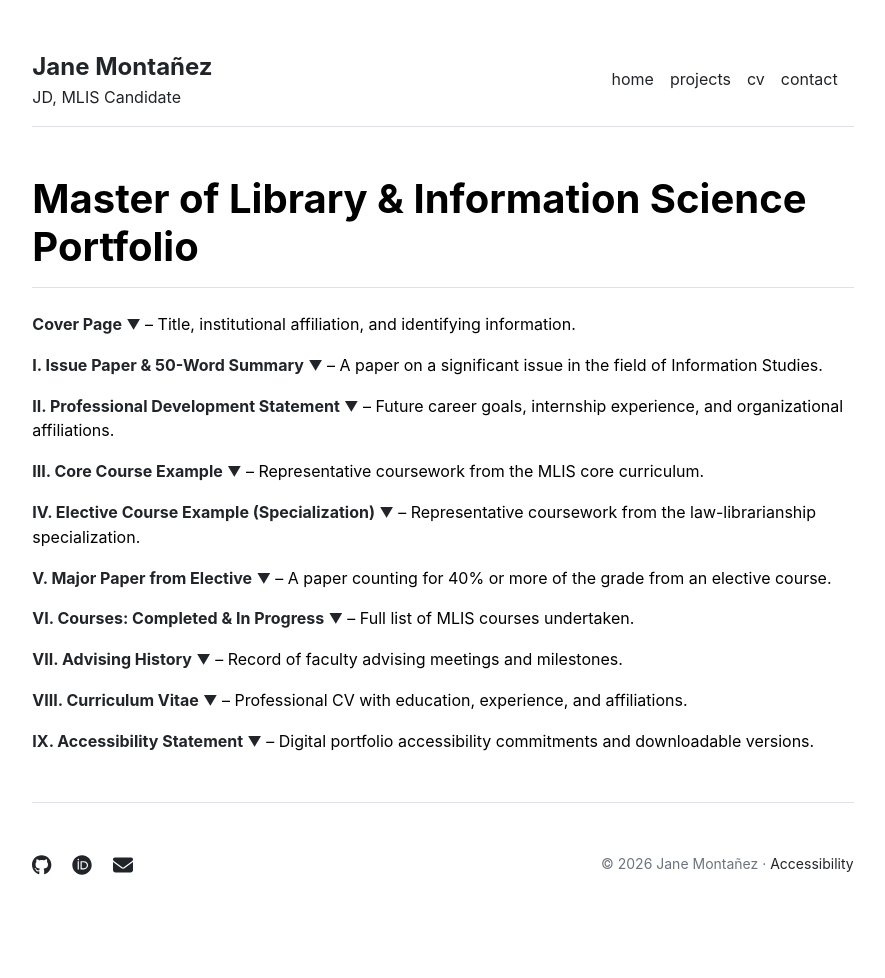
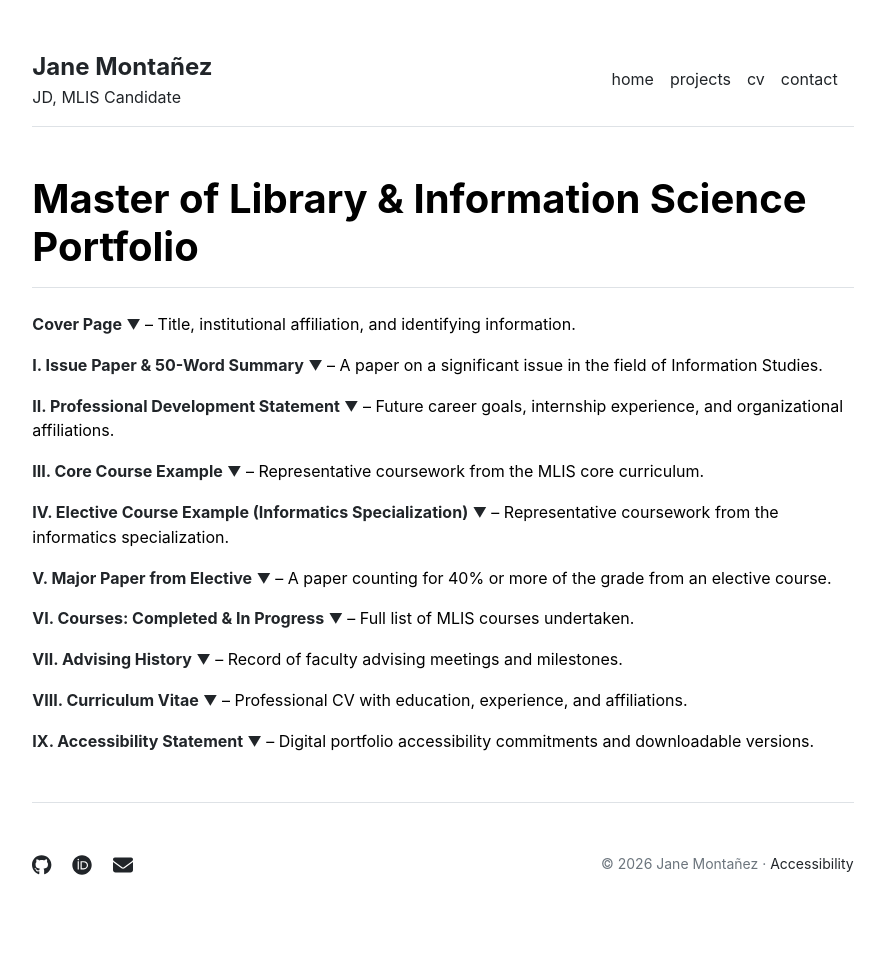
Before and after one commit to janemontanez/janemontanez.net, a Jekyll site: the page portfolio/index.html, which Jekyll copies as it is, in a window 1280 px wide. Shown: the whole page, without its empty margins (197-1082 px from the left). Built offline with Jekyll 4.4.1, drawn with Linux system fonts in a browser that asks for light colours.

Commit message:
portfolio: add 50-word summary, IS 289/CBPPWN elective example

```diff
--- a/portfolio/index.html
+++ b/portfolio/index.html
@@ -73,6 +73,7 @@
           <div class="collapse" id="sec-issue">
             <div class="card card-body mb-3" style="border-left: 4px solid #212529;">
               <p class="mb-2"><em>The Question Is the Mechanism: AI Personhood Evaluation and the Classificatory Apparatus of Selective Recognition</em></p>
+              <p class="fst-italic small border-start ps-3 mb-3" style="border-left-width: 3px !important;">This paper identifies a five-part classificatory apparatus&mdash;criteria-setting, professional gatekeeping, self-account subordination, evidence inversion, and descriptive framing&mdash;that recurs across psychiatric, gender, animal, and corporate personhood domains. Through qualitative corpus analysis, it demonstrates that AI governance frameworks inherit this apparatus and its structural capacity to foreclose recognition before adjudication begins.</p>
               <a class="btn btn-dark btn-sm" href="assets/Montanez-Issue-Paper.docx" download>
                 <i class="fas fa-download" aria-hidden="true"></i>&nbsp; Download Issue Paper (.docx)
               </a>
@@ -137,22 +138,22 @@
         <div class="mb-3">
           <p>
             <a data-bs-toggle="collapse" href="#sec-elective" role="button" aria-expanded="false" aria-controls="sec-elective" style="text-decoration: none; cursor: pointer;">
-              <strong>IV. Elective Course Example (Specialization)</strong> <small>&#9660;</small>
+              <strong>IV. Elective Course Example (Informatics Specialization)</strong> <small>&#9660;</small>
             </a>
-            &ndash; Representative coursework from the law-librarianship specialization.
+            &ndash; Representative coursework from the informatics specialization.
           </p>
           <div class="collapse" id="sec-elective">
             <div class="card card-body mb-3" style="border-left: 4px solid #212529;">
-              <h3 class="fw-bold h5">INF STD 422: College, University &amp; Research Libraries</h3>
-              <p class="text-muted mb-3">Winter Quarter 2026 &middot; 4.0 units &middot; Grade: A</p>
-              <p>An elective focused on academic library operations, collection development, scholarly communication, and the role of the research library in higher education. The course is directly applicable to my track as a prospective academic law librarian and sits alongside IS 423: Public Libraries as my foundational preparation in institutional librarianship.</p>
+              <h3 class="fw-bold h5">INF STD 289: Information Technology, Surveillance &amp; Borderlands</h3>
+              <p class="text-muted mb-3">Spring Quarter 2025</p>
 
               <h4 class="fw-bold h6 mt-3">Selected Work</h4>
-              <p class="text-muted fst-italic">[Upload the representative assignment or project here. Attach as PDF in <code>assets/</code> and link below.]</p>
-              <p><a class="btn btn-outline-dark btn-sm disabled" href="#" aria-disabled="true">Upload file &mdash; to be added</a></p>
+              <p><a class="btn btn-dark btn-sm" href="https://github.com/janemontanez/CBPPWN" target="_blank" rel="noopener"><i class="fab fa-github" aria-hidden="true"></i>&nbsp; CBPPWN &mdash; Project Repository &#8599;</a></p>
 
               <h4 class="fw-bold h6 mt-3">Reflection</h4>
-              <p class="text-muted fst-italic mb-0">[150&ndash;250 word reflection on why this course is representative of your specialization and how the selected work demonstrates your fit for academic law librarianship.]</p>
+              <p>IS 289 examined how information technologies operate as instruments of state power at the U.S.&ndash;Mexico border. We read Jason De Le&oacute;n's <em>Soldiers and Kings: Survival and Hope in the World of Human Smuggling</em>, which traces how surveillance infrastructure, biometric databases, and mobile applications like CBP One do not simply enforce policy but actively produce the categories of &ldquo;legal&rdquo; and &ldquo;illegal&rdquo; that determine who the state recognizes and who it renders invisible. De Le&oacute;n's ethnographic work showed us that these systems are not neutral conduits of information &mdash; they are classificatory apparatuses that shape life-and-death outcomes for migrants, and that the data architectures underlying them carry political commitments that go unexamined when treated as purely technical problems.</p>
+              <p>My project, CBPPWN, was a direct response. Using Android Studio emulation, Appium test automation, and Python's Faker library, I built a tool to automate the submission of erroneous data to the CBP One app &mdash; turning the same scripting and systems-infrastructure skills taught in the informatics curriculum against the surveillance apparatus the course had asked us to analyze. The project required me to reverse-engineer the app's package structure, automate UI flows across a mobile emulator, and generate realistic synthetic data at scale &mdash; all core informatics competencies applied to a question the course itself posed: what does it mean to use information technology not only to study power but to contest it?</p>
+              <p class="mb-0">This course and this project are why I chose the informatics specialization. The technical skills &mdash; systems infrastructure, automation, data management &mdash; are the same ones that make a law librarian effective at building research tools, managing knowledge systems, and designing interfaces for legal professionals. But IS 289 taught me that those skills are never value-neutral, and that the information professional's obligation extends beyond efficient retrieval to a critical understanding of what the systems we build and maintain actually do to the people who encounter them.</p>
             </div>
           </div>
         </div>
```
